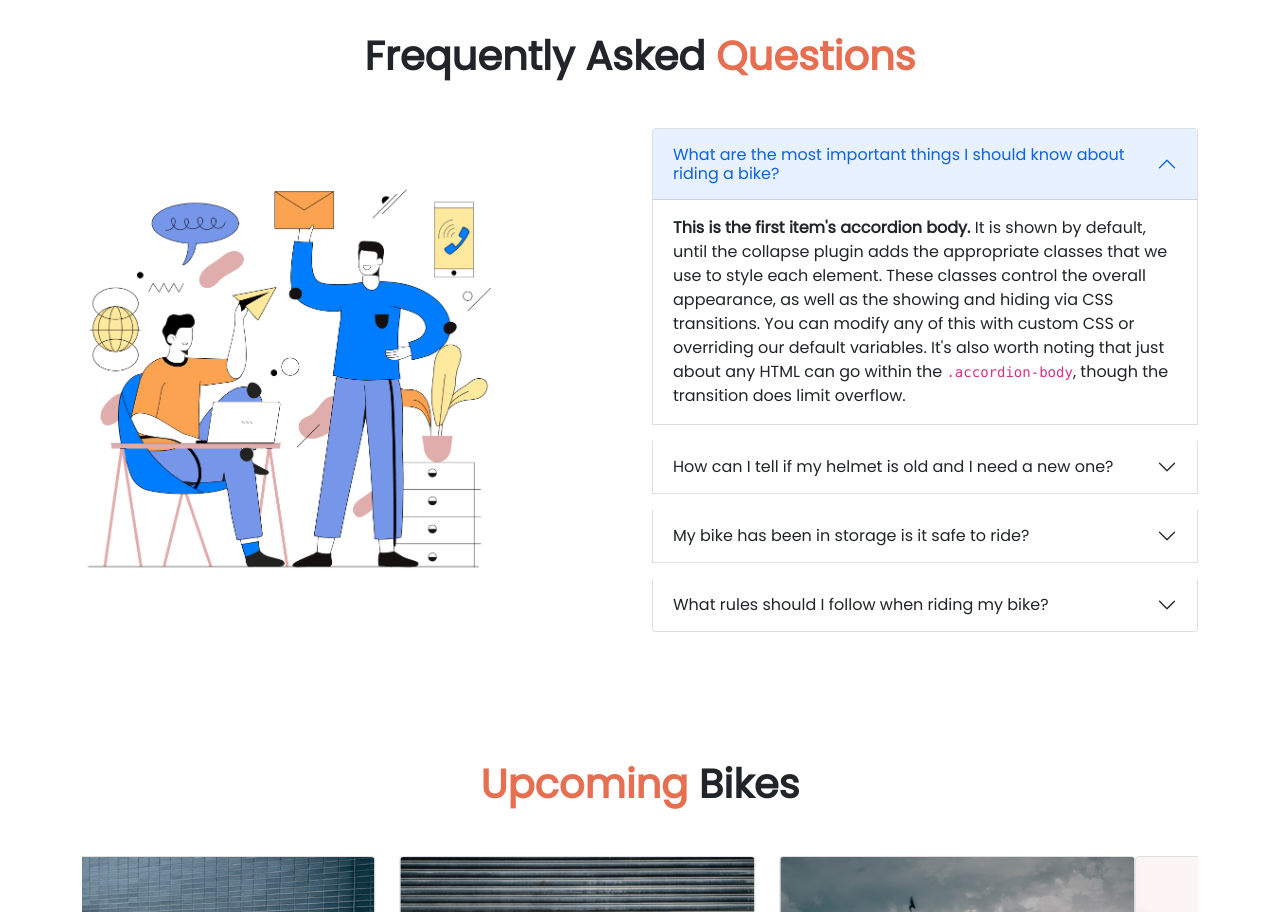
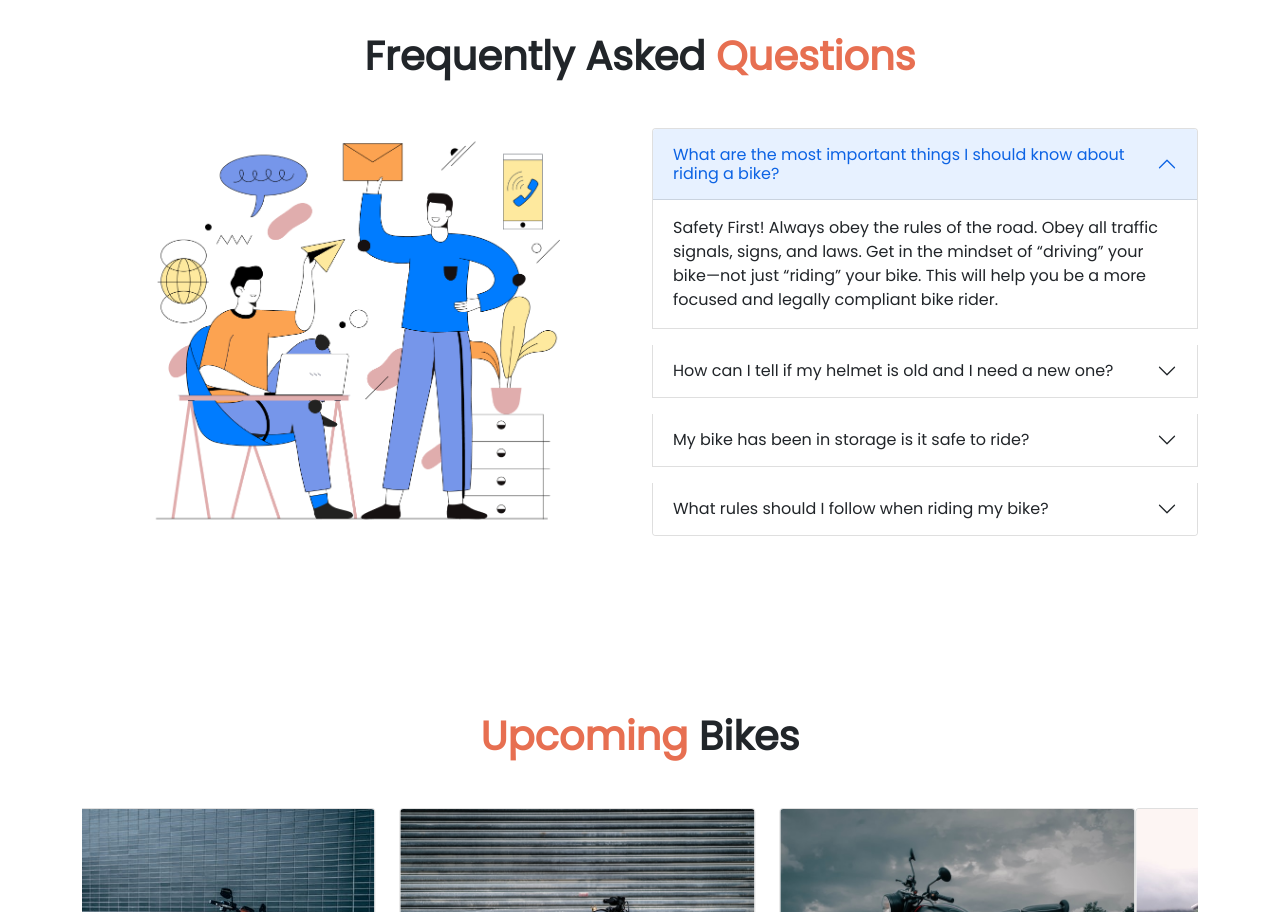
Before and after one commit to RoyNiloy40701/honda-cbr, a plain HTML site: page index.html in a window 1280 px wide. Shown: the part 1760-2672 px from the top of the page. Drawn offline with nearby package versions, Linux system fonts and the light colour scheme.

Commit message:
all done

```diff
--- a/index.html
+++ b/index.html
@@ -194,13 +194,13 @@
 
                <!-- Questions Part start  -->
                <section class="container  my-5">
-                    <h1 class="text-center fw-bolder">Frequently Asked <span class="text-custom-color">Questions</span>
+                    <h1 class="text-center my-5 fw-bolder">Frequently Asked <span class="text-custom-color">Questions</span>
                     </h1>
-                    <div class="row my-5">
-                         <div class="col-lg-6 pt-5 ">
+                    <div class="row  ">
+                         <div class="col-lg-6  col-12 text-center ">
                               <img src="images/faq.png" class="img-fluid h-75" alt="">
                          </div>
-                         <div class="col">
+                         <div class="col-lg-6  col-12  ">
                               <div class="accordion" id="accordionExample">
                                    <div class="accordion-item mb-3">
                                         <h2 class="accordion-header" id="headingOne">
@@ -214,15 +214,7 @@
                                         <div id="collapseOne" class="accordion-collapse collapse show"
                                              aria-labelledby="headingOne" data-bs-parent="#accordionExample">
                                              <div class="accordion-body">
-                                                  <strong>This is the first item's accordion body.</strong> It is
-                                                  shown by default, until the collapse plugin adds the appropriate
-                                                  classes that we use to style each element. These classes control
-                                                  the overall appearance, as well as the showing and hiding via CSS
-                                                  transitions. You can modify any of this with custom CSS or
-                                                  overriding our default variables. It's also worth noting that
-                                                  just about any HTML can go within the
-                                                  <code>.accordion-body</code>, though the transition does limit
-                                                  overflow.
+                                                  Safety First! Always obey the rules of the road. Obey all traffic signals, signs, and laws. Get in the mindset of “driving” your bike—not just “riding” your bike. This will help you be a more focused and legally compliant bike rider.
                                              </div>
                                         </div>
                                    </div>
@@ -238,15 +230,7 @@
                                         <div id="collapseTwo" class="accordion-collapse collapse"
                                              aria-labelledby="headingTwo" data-bs-parent="#accordionExample">
                                              <div class="accordion-body">
-                                                  <strong>This is the second item's accordion body.</strong> It is
-                                                  hidden by default, until the collapse plugin adds the appropriate
-                                                  classes that we use to style each element. These classes control
-                                                  the overall appearance, as well as the showing and hiding via CSS
-                                                  transitions. You can modify any of this with custom CSS or
-                                                  overriding our default variables. It's also worth noting that
-                                                  just about any HTML can go within the
-                                                  <code>.accordion-body</code>, though the transition does limit
-                                                  overflow.
+                                                  Safety First! Always obey the rules of the road. Obey all traffic signals, signs, and laws. Get in the mindset of “driving” your bike—not just “riding” your bike. This will help you be a more focused and legally compliant bike rider.
                                              </div>
                                         </div>
                                    </div>
@@ -261,15 +245,7 @@
                                         <div id="collapseThree" class="accordion-collapse collapse"
                                              aria-labelledby="headingThree" data-bs-parent="#accordionExample">
                                              <div class="accordion-body">
-                                                  <strong>This is the third item's accordion body.</strong> It is
-                                                  hidden by default, until the collapse plugin adds the appropriate
-                                                  classes that we use to style each element. These classes control
-                                                  the overall appearance, as well as the showing and hiding via CSS
-                                                  transitions. You can modify any of this with custom CSS or
-                                                  overriding our default variables. It's also worth noting that
-                                                  just about any HTML can go within the
-                                                  <code>.accordion-body</code>, though the transition does limit
-                                                  overflow.
+                                                  Safety First! Always obey the rules of the road. Obey all traffic signals, signs, and laws. Get in the mindset of “driving” your bike—not just “riding” your bike. This will help you be a more focused and legally compliant bike rider.
                                              </div>
                                         </div>
                                    </div>
@@ -284,15 +260,7 @@
                                         <div id="collapseFour" class="accordion-collapse collapse"
                                              aria-labelledby="headingFour" data-bs-parent="#accordionExample">
                                              <div class="accordion-body">
-                                                  <strong>This is the third item's accordion body.</strong> It is
-                                                  hidden by default, until the collapse plugin adds the appropriate
-                                                  classes that we use to style each element. These classes control
-                                                  the overall appearance, as well as the showing and hiding via CSS
-                                                  transitions. You can modify any of this with custom CSS or
-                                                  overriding our default variables. It's also worth noting that
-                                                  just about any HTML can go within the
-                                                  <code>.accordion-body</code>, though the transition does limit
-                                                  overflow.
+                                                  Safety First! Always obey the rules of the road. Obey all traffic signals, signs, and laws. Get in the mindset of “driving” your bike—not just “riding” your bike. This will help you be a more focused and legally compliant bike rider.
                                              </div>
                                         </div>
                                    </div>
```
